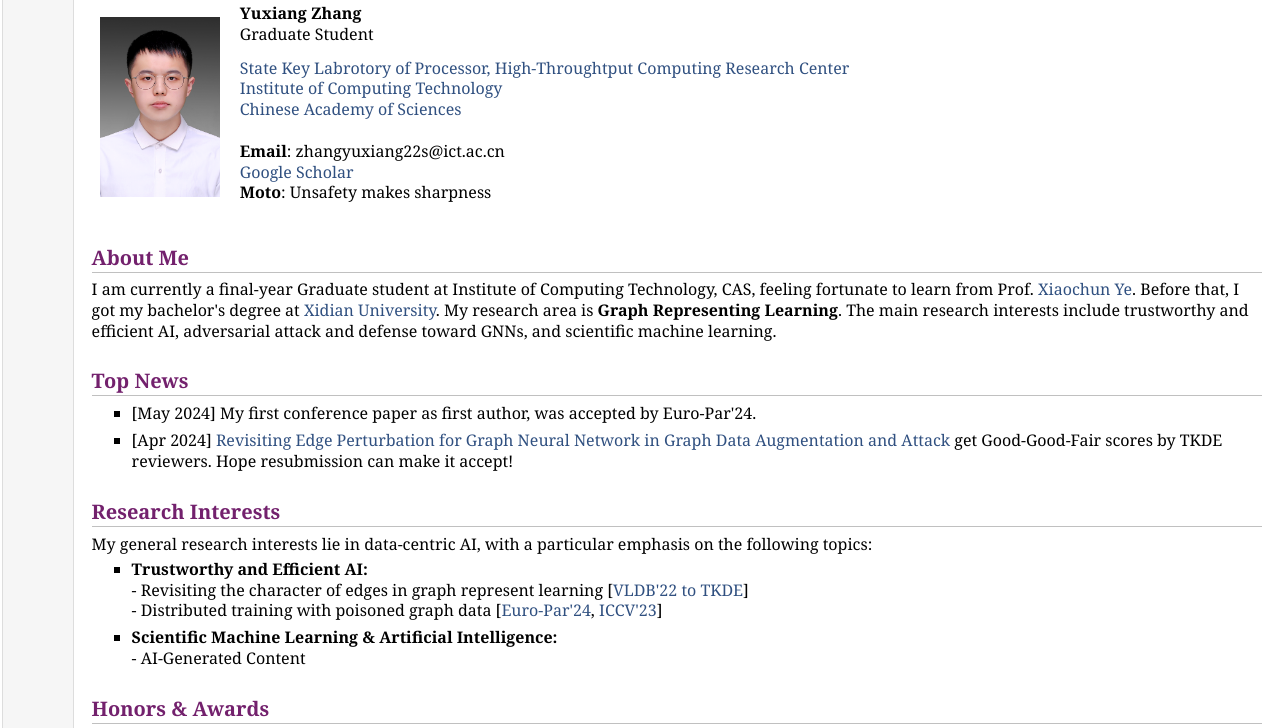
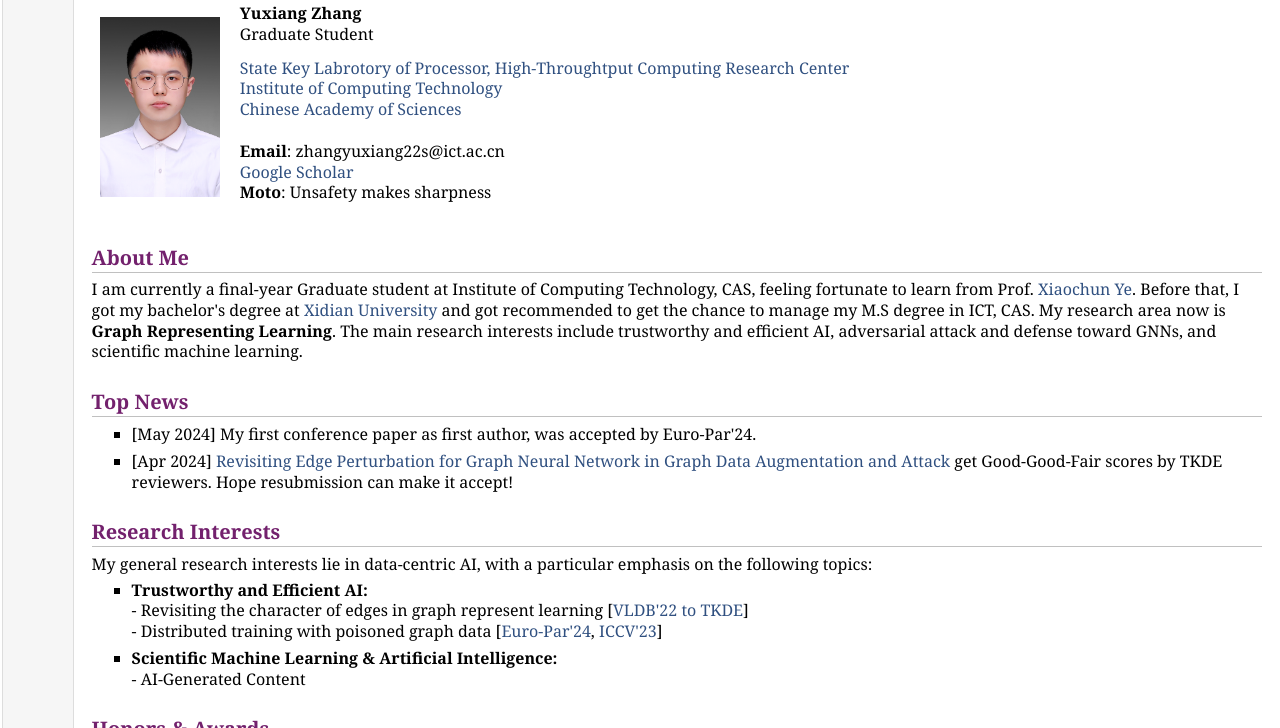
Before and after one commit to zhangyxrepo/homepage, a plain HTML site: page index.html in a window 1280 px wide. Shown: the part 68-796 px from the top of the page. Drawn offline with nearby package versions, Linux system fonts and the light colour scheme; some packages are replaced by stand-ins of ours.

Commit message:
Update index.html

```diff
--- a/index.html
+++ b/index.html
@@ -48,7 +48,7 @@ Graduate Student <br />
 </p>
 </td></tr></table>
 <h2>About Me</h2>
-<p>I am currently a final-year Graduate student at Institute of Computing Technology, CAS, feeling fortunate to learn from Prof.<a href="http://www.ict.ac.cn/sourcedb/cn/jssrck/201411/t20141115_4253437.html/" target="_blank"> Xiaochun Ye</a>. Before that, I got my bachelor's degree at <a href="https://www.xidian.edu.cn/" target="_blank">Xidian University</a>. My research area is <b>Graph Representing Learning</b>. The main research interests include trustworthy and efficient AI, adversarial attack and defense toward GNNs, and scientific machine learning.
+<p>I am currently a final-year Graduate student at Institute of Computing Technology, CAS, feeling fortunate to learn from Prof.<a href="http://www.ict.ac.cn/sourcedb/cn/jssrck/201411/t20141115_4253437.html/" target="_blank"> Xiaochun Ye</a>. Before that, I got my bachelor's degree at <a href="https://www.xidian.edu.cn/" target="_blank">Xidian University</a> and got recommended to get the chance to manage my M.S degree in ICT, CAS. My research area now is <b>Graph Representing Learning</b>. The main research interests include trustworthy and efficient AI, adversarial attack and defense toward GNNs, and scientific machine learning.
 
 
 <h2>Top News</h2>
```
